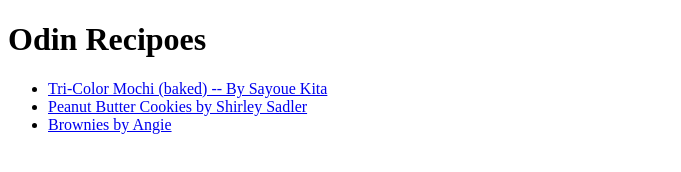
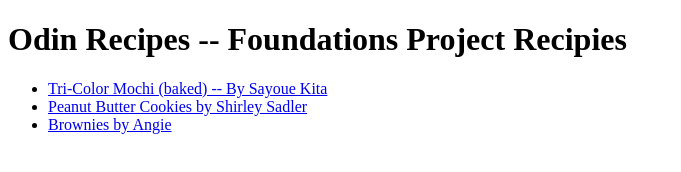
Before and after one commit to yyhinc/odin-recipes, a plain HTML site: page index.html in a window 1280 px wide. Shown: the whole page, without its empty margins (0-681 px from the left). Drawn offline with Linux system fonts and the light colour scheme.

Commit message:
Change index Html tile

```diff
--- a/index.html
+++ b/index.html
@@ -7,7 +7,7 @@
     <title>Odin First project -- Recipes </title>
 </head>
 <body>
-    <h1>Odin  Recipoes</h1>
+    <h1>Odin Recipes -- Foundations Project Recipies </h1>
     <ul>
         <li> <a href="Mochi.html"> Tri-Color Mochi (baked)  -- By Sayoue Kita</a></li>
         <li> <a href="cookies.html">Peanut Butter Cookies by Shirley Sadler </a></li>
```
